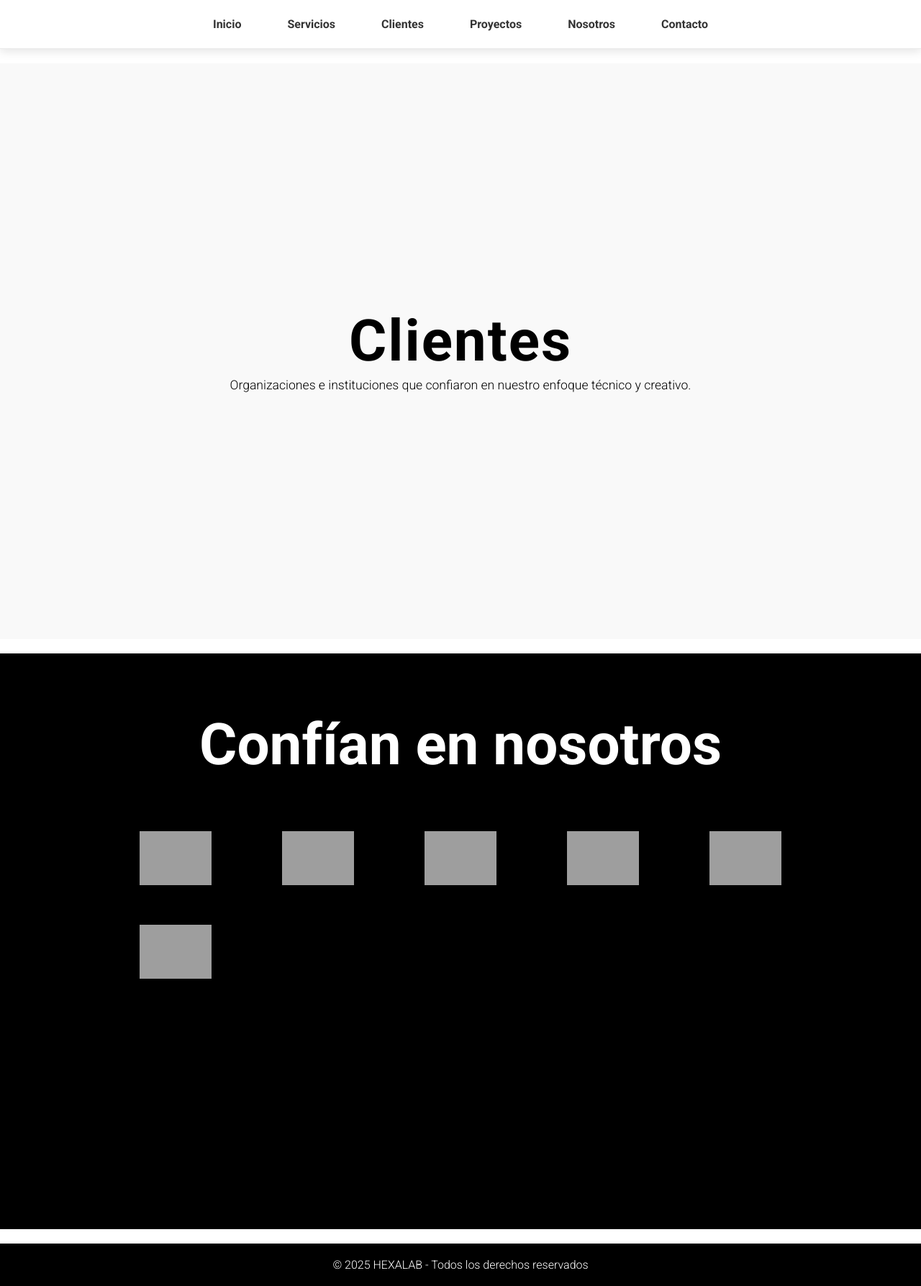
After one commit to nachitoxd8/hexalabconsultora, a Flask app: page /clientes.html in a window 1280 px wide. The commit adds this page. Shown: the whole page at 72% size. Run offline with Flask 3, Linux system fonts and the light colour scheme; grey boxes are pictures that could not be loaded.

Commit message:
Primer commit

```diff
--- /dev/null
+++ b/templates/clientes.html
@@ -0,0 +1,66 @@
+<!DOCTYPE html>
+<html lang="es">
+<head>
+  <meta charset="UTF-8">
+  <meta name="viewport" content="width=device-width, initial-scale=1.0">
+  <title>Clientes - HEXALAB</title>
+  <link rel="stylesheet" href="static/css/styleindex.css">
+  <link href="https://fonts.googleapis.com/css2?family=Roboto:wght@300;700&display=swap" rel="stylesheet">
+  <style>
+    .clientes-grid {
+      display: grid;
+      grid-template-columns: repeat(auto-fit, minmax(150px, 1fr));
+      gap: 30px;
+      align-items: center;
+      justify-items: center;
+      padding: 40px 20px;
+    }
+    .cliente-logo {
+      width: 100px;
+      height: 100px;
+      object-fit: contain;
+      filter: grayscale(100%);
+      transition: transform 0.3s ease, filter 0.3s ease;
+    }
+    .cliente-logo:hover {
+      transform: scale(1.1);
+      filter: grayscale(0%);
+    }
+  </style>
+</head>
+<body>
+  <nav>
+    <a href="index.html#inicio">Inicio</a>
+    <a href="index.html#servicios">Servicios</a>
+    <a href="clientes.html">Clientes</a>
+    <a href="index.html#proyectos">Proyectos</a>
+    <a href="index.html#nosotros">Nosotros</a>
+    <a href="index.html#contacto">Contacto</a>
+  </nav>
+
+  <header class="fondo-claro">
+    <div class="contenedor">
+      <h1>Clientes</h1>
+      <p class="texto">Organizaciones e instituciones que confiaron en nuestro enfoque técnico y creativo.</p>
+    </div>
+  </header>
+
+  <section class="fondo-oscuro">
+    <div class="contenedor">
+      <h2>Confían en nosotros</h2>
+      <div class="clientes-grid">
+        <img src="static/images/cliente1.png" alt="Cliente 1" class="cliente-logo">
+        <img src="static/images/cliente2.png" alt="Cliente 2" class="cliente-logo">
+        <img src="static/images/cliente3.png" alt="Cliente 3" class="cliente-logo">
+        <img src="static/images/cliente4.png" alt="Cliente 4" class="cliente-logo">
+        <img src="static/images/cliente5.png" alt="Cliente 5" class="cliente-logo">
+        <img src="static/images/cliente6.png" alt="Cliente 6" class="cliente-logo">
+      </div>
+    </div>
+  </section>
+
+  <footer>
+    &copy; 2025 HEXALAB - Todos los derechos reservados
+  </footer>
+</body>
+</html>
--- a/templates/index.html
+++ b/templates/index.html
@@ -12,7 +12,7 @@
   <nav>
     <a href="#inicio">Inicio</a>
     <a href="servicios.html">Servicios</a>
-    <a href="#clientes">Clientes</a>
+    <a href="clientes.html">Clientes</a>
     <a href="#proyectos">Proyectos</a>
     <a href="#nosotros">Nosotros</a>
     <a href="#contacto">Contacto</a>
```
